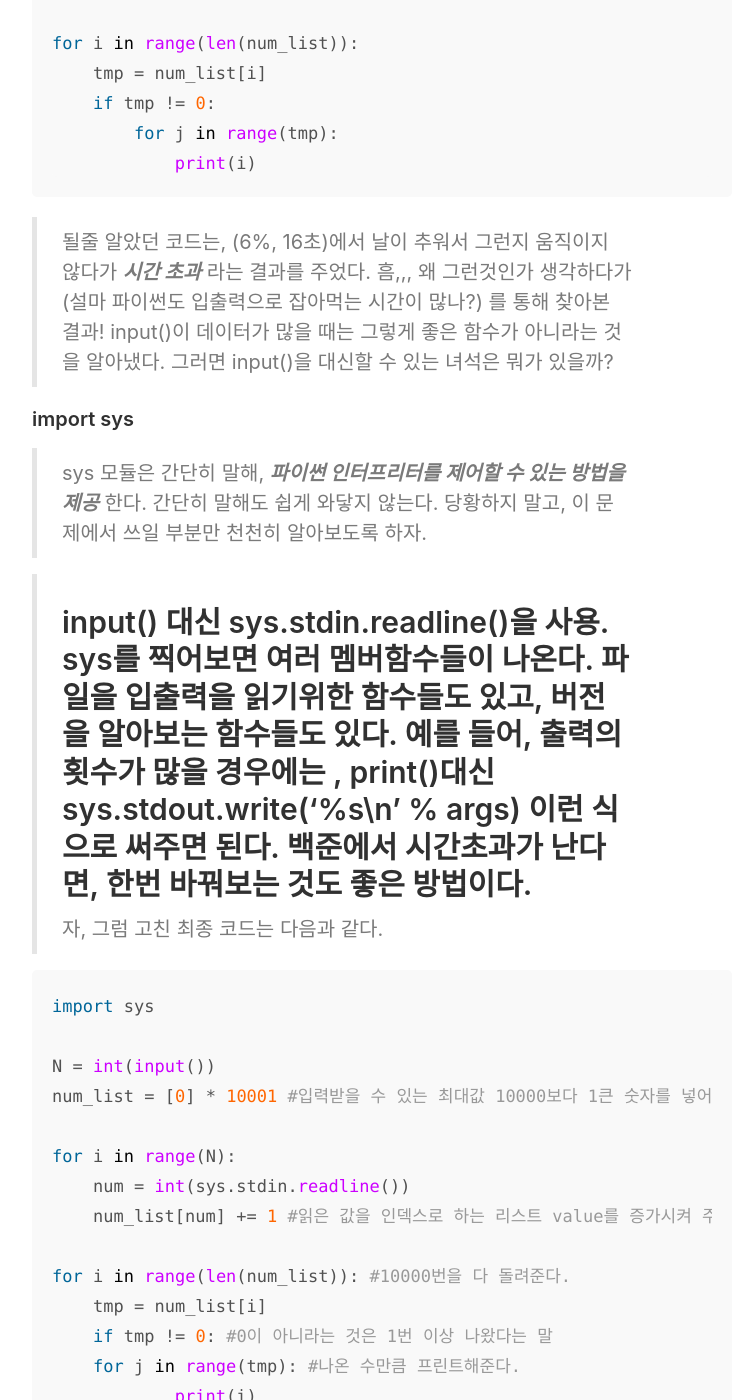
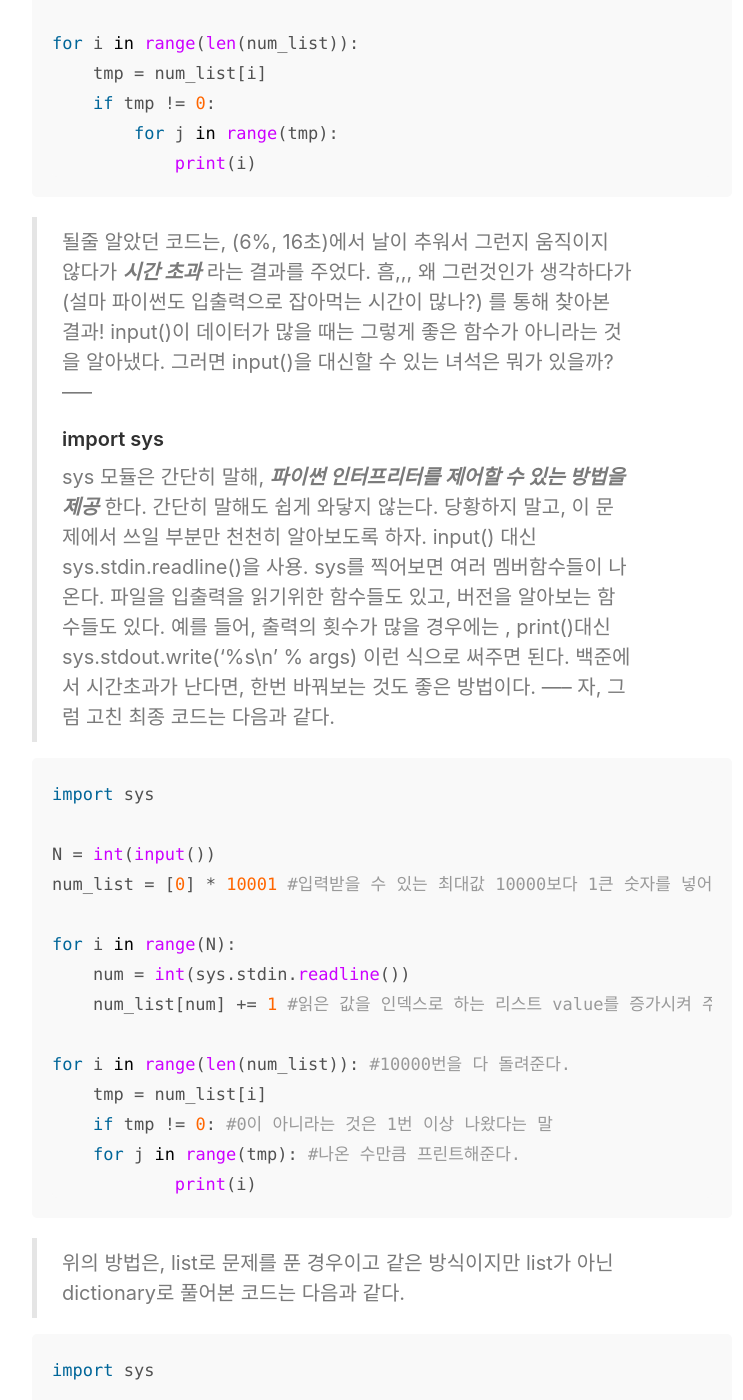
Before and after one commit to Coreenee/coreenee.github.io, a Jekyll site: the page built from _posts/2020-10-17-백준 10989(문제풀이).md, in a window 1280 px wide and 1400 px high, scrolled down 2044 px. Shown: the whole window, without its empty margins (258-1001 px from the left). Built offline with Jekyll 4.4.1, drawn with Linux system fonts in a browser that asks for light colours.

```diff
--- a/_posts/2020-10-17-백준 10989(문제풀이).md
+++ b/_posts/2020-10-17-백준 10989(문제풀이).md
@@ -53,11 +53,10 @@ for i in range(len(num_list)):
 
 > 될줄 알았던 코드는, (6%, 16초)에서 날이 추워서 그런지 움직이지 않다가 ***시간 초과*** 라는 결과를 주었다.
 흠,,, 왜 그런것인가 생각하다가 (설마 파이썬도 입출력으로 잡아먹는 시간이 많나?) 를 통해 찾아본 결과! input()이 데이터가 많을 때는 그렇게 좋은 함수가 아니라는 것을 알아냈다. 그러면 input()을 대신할 수 있는 녀석은 뭐가 있을까?
-
+-----
 #### import sys
 > sys 모듈은 간단히 말해, ***파이썬 인터프리터를 제어할 수 있는 방법을 제공*** 한다. 간단히 말해도 쉽게 와닿지 않는다. 당황하지 말고, 이 문제에서 쓰일 부분만 천천히 알아보도록 하자.
-
-> input() 대신 sys.stdin.readline()을 사용. sys를 찍어보면 여러 멤버함수들이 나온다. 파일을 입출력을 읽기위한 함수들도 있고, 버전을 알아보는 함수들도 있다. 예를 들어, 출력의 횟수가 많을 경우에는 , print()대신 sys.stdout.write('%s\n'  % args) 이런 식으로 써주면 된다. 백준에서 시간초과가 난다면, 한번 바꿔보는 것도 좋은 방법이다.
+input() 대신 sys.stdin.readline()을 사용. sys를 찍어보면 여러 멤버함수들이 나온다. 파일을 입출력을 읽기위한 함수들도 있고, 버전을 알아보는 함수들도 있다. 예를 들어, 출력의 횟수가 많을 경우에는 , print()대신 sys.stdout.write('%s\n'  % args) 이런 식으로 써주면 된다. 백준에서 시간초과가 난다면, 한번 바꿔보는 것도 좋은 방법이다.
 -----
 > 자, 그럼 고친 최종 코드는 다음과 같다.
 
```
